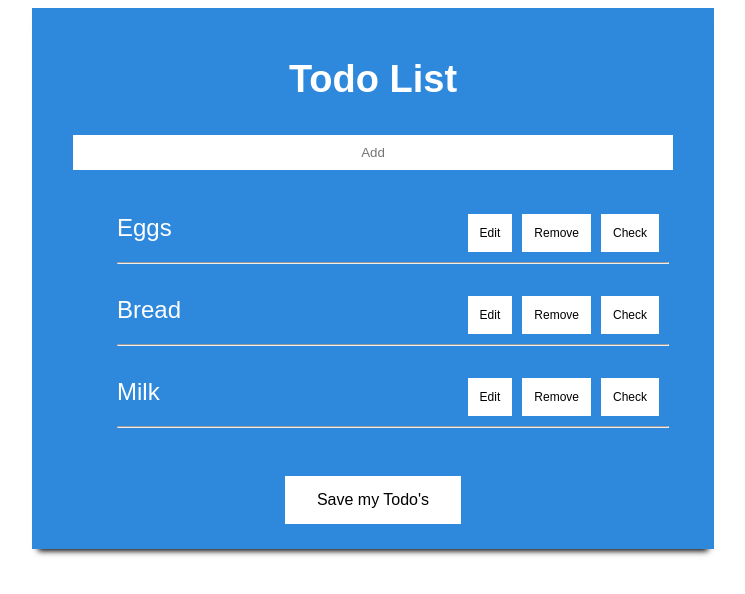
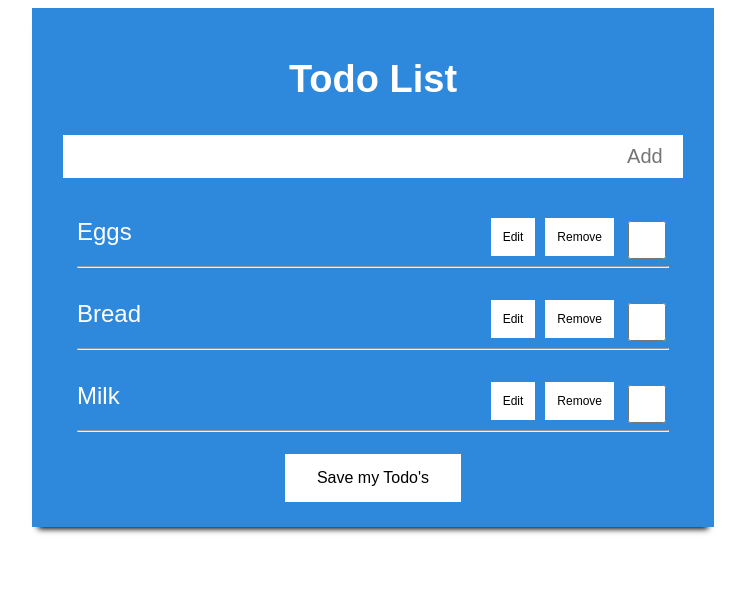
Before and after one commit to RHaddlesey/todo, a React (Create React App) app: page / in a window 1280 px wide. Shown: the top 594 px of the page, without its empty margins (267-1012 px from the left). Built offline with nearby package versions, Linux system fonts and the light colour scheme.

Commit message:
checkbox added but not fully styled

```diff
--- a/src/Components/ToDo.css
+++ b/src/Components/ToDo.css
@@ -8,11 +8,14 @@ h1 {
 }
 ul {
   list-style-type: none;
+  list-style-position: outside;
+  margin: 0;
+  padding: 0;
   font-family: Arial, Helvetica, sans-serif;
 }
 
 input[type="text"] {
-  width: 95%;
+  width: 98%;
   padding: 12px 20px;
   margin: 8px 0;
   box-sizing: border-box;
@@ -20,10 +23,12 @@ input[type="text"] {
   background-color: #ffffff;
   color: #000000;
   padding: 10px 20px;
-  text-align: center;
+  text-align: right;
   text-decoration: none;
   display: inline-block;
   font-family: Arial, Helvetica, sans-serif;
+  font-size: 20px;
+  margin-bottom: 30px;
 }
 
 .list {
@@ -53,6 +58,16 @@ input[type="text"] {
   font-family: Arial, Helvetica, sans-serif;
 }
 
+.check_button {
+  background-color: #ffffff;
+  border-style: solid;
+  color: #ffffff;
+  float: right;
+  height: 38px;
+  width: 38px;
+  margin-bottom: 5px;
+}
+
 .button {
   background-color: #ffffff;
   border: none;
--- a/src/Components/ToDo.js
+++ b/src/Components/ToDo.js
@@ -23,7 +23,8 @@ class ToDo extends Component {
       id: uuid.v4(),
       name: this.input.current.value,
       date: new Date().toUTCString(),
-      checked: false
+      checked: false,
+      editing: false
     };
 
     if (localStorage.getItem("todos") == null) {
@@ -67,6 +68,21 @@ class ToDo extends Component {
     console.log("edit this", index);
   };
 
+  checkItem = (name) => {
+    console.log("check pressed!", name);
+    // let index = event.target.getAttribute("todo-key");
+    let checkValue = JSON.parse(localStorage.getItem("todos"));
+    checkValue.forEach(element => {
+      if( element.name === name) {
+        console.log("found")
+        element.checked = !element.checked
+      }
+      console.log("element", element)
+    });
+    this.setState({ todos: checkValue });
+    localStorage.setItem("todos", JSON.stringify(checkValue));
+  };
+
   render() {
     console.log("todos", this.state.todos);
     return (
@@ -78,16 +94,18 @@ class ToDo extends Component {
 
           <ul>
             {this.state.todos.map((item, i) => (
-              <li key={i} className="list">
+              <li key={i} className="list" style={{ textDecorationLine: item.checked ? "line-through" : "none", color: item.checked ? "black" : "white"}}>
                 {item.name}
-                <button
-                  className="edit_button"
-                  value="delete"
+                {item.checked}
+                <input
+                  type="checkbox"
                   todo-key={i}
-                  onClick={this.editItem}
-                >
-                  Check
-                </button>
+                  value="check"
+                  checked={item.checked}
+                  className="check_button"
+                  onClick={() => this.checkItem(item.name)}
+                />
+{console.log("item", item)}
                 <button
                   className="edit_button"
                   value="delete"
```
